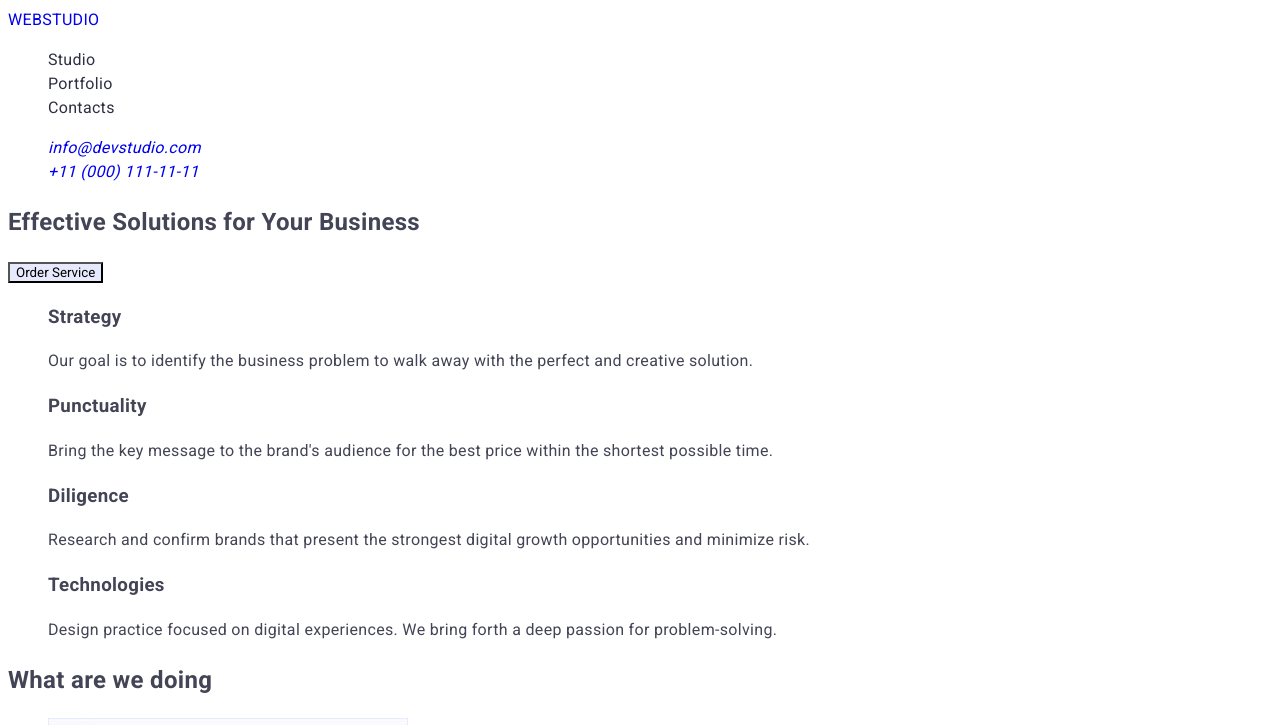
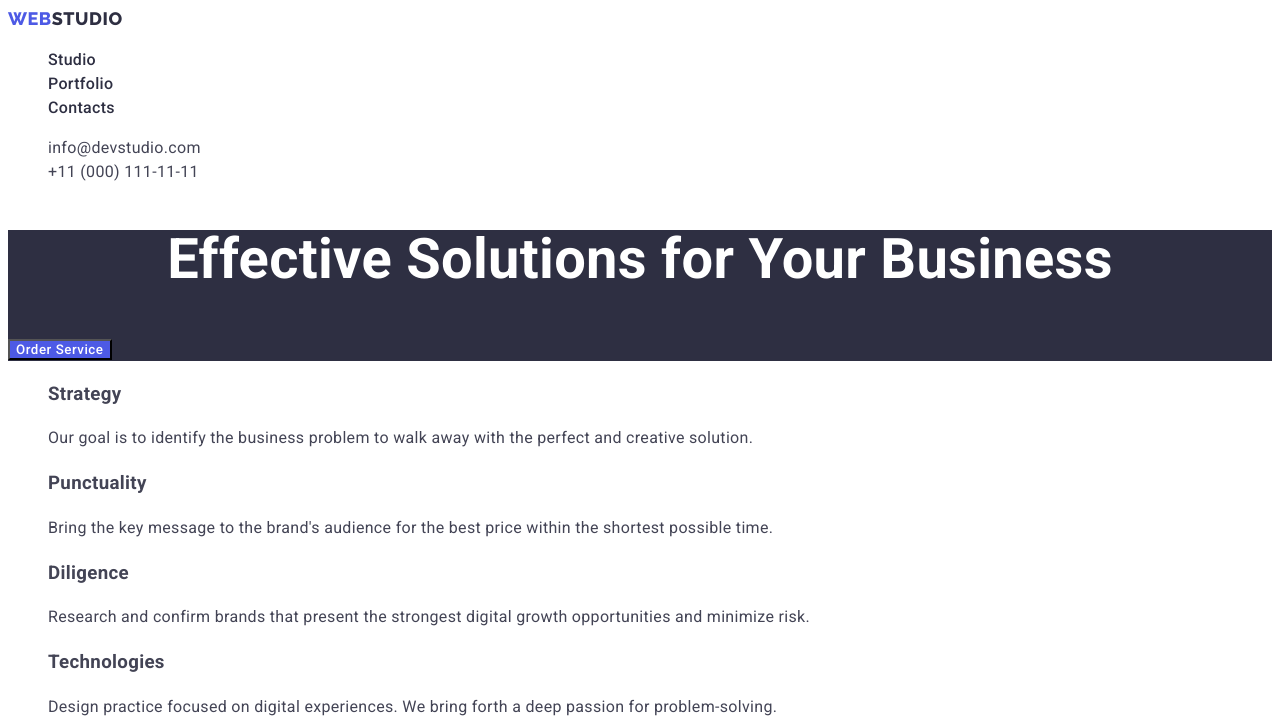
Before and after one commit to RD-DE-VSV/goit-markup-hw-02, a plain HTML site: page index.html in a window 1280 px wide. Shown: the top 725 px of the page. Drawn offline with Linux system fonts and the light colour scheme.

Commit message:
Update styles.css

```diff
--- a/css/styles.css
+++ b/css/styles.css
@@ -2,17 +2,21 @@
   /* Text colors */
   --color-txt-main-slate: #434455;
   --color-txt-nav-hover-ocean: #404bbf;
-  --color-txt-nav-navy-blue: #2e2f42;
+  --color-txt-caption-navy-blue: #2e2f42;
+  --color-txt-caption-iris: #4d5ae5;
+  --color-txt-caption-cloud: #f4f4fd;
+  --color-txt-white: #ffffff;
   /* BG colors */
-  --color-btn-hover-ocean: #404bbf;
-  --color-iris: #4d5ae5;
+  --color-bg-btn-hover-ocean: #404bbf;
+  --color-bg-white: #ffffff;
+  --color-bg-navy-blue: #2e2f42;
+  --color-bg-btn-iris: #4d5ae5;
+  --color-bg-btn-cloud: #f4f4fd;
   --color-green: #31d0aa;
   --color-light-slate: #8e8f99;
   --color-cornflower: #e7e9fc;
-  --color-cloud: #f4f4fd;
   --color-navy-blue-modal: #2e2f42;
   --color-grey: #2e2f42;
-  --color-white: #ffffff;
   --color-dairy: #fcfcfc;
   /* Founts */
   --fount-primary: Roboto, sans-serif;
@@ -25,6 +29,7 @@
 */
 body {
   font-family: var(--fount-primary);
+  font-weight: 400;
   font-size: 16px;
   line-height: 1.5;
   letter-spacing: 0.02em;
@@ -37,24 +42,34 @@ body {
 }
 .logo {
   text-transform: uppercase;
+  font-family: var(--fount-secondary);
+  font-weight: 800;
+  font-size: 18px;
+  line-height: 1.17;
+  align-items: center;
+  letter-spacing: 0.03em;
+  color: var(--color-txt-caption-iris);
 }
 .logo-light {
-  text-transform: uppercase;
+  color: var(--color-txt-caption-cloud);
 }
 .logo-dark {
-  text-transform: uppercase;
+  color: var(--color-txt-caption-navy-blue);
 }
 .btn {
   font-family: inherit;
-  background-color: transparent;
+  background-color: var(--color-bg-btn-cloud);
   cursor: pointer;
+  font-weight: 500;
+  align-items: center;
+  letter-spacing: 0.04em;
 }
 .btn:hover,
 .btn:focus {
-  background-color: var(--color-btn-hover-ocean);
+  background-color: var(--color-bg-btn-hover-ocean);
 }
 .btn-dark {
-  background-color: #e7e9fc;
+  background-color: var(--color-bg-btn-iris);
 }
 /* Reset  styles*/
 .link {
@@ -70,42 +85,52 @@ body {
 */
 
 .header {
+  background-color: var(--color-bg-white);
 }
 .header-nav {
 }
-.header-logo {
-  text-transform: uppercase;
-}
 .header-list {
+  font-weight: 500;
 }
 .header-item {
 }
 .header-link {
-  color: var(--color-txt-nav-navy-blue);
+  color: var(--color-txt-caption-navy-blue);
 }
 .header-link:hover,
 .header-link:focus {
   color: var(--color-txt-nav-hover-ocean);
 }
 .header-contact {
+  font-style: normal;
 }
 .header-contact-list {
 }
 .header-contact-item {
 }
 .header-contact-link {
+  color: var(--color-txt-main-slate);
 }
-/* uppertitle undertitle slider */
-/*
+.header-contact-link:hover,
+.header-contact-link:focus {
+  color: var(--color-txt-nav-hover-ocean);
+} /*
   |==========================================================
   | Hero styles
   |==========================================================
 */
 .hero {
+  background-color: var(--color-bg-navy-blue);
 }
 .hero-title {
+  font-weight: 700;
+  font-size: 56px;
+  line-height: 1.07;
+  text-align: center;
+  color: var(--color-txt-white);
 }
 .hero-btn {
+  color: var(--color-txt-white);
 }
 /*
   |==========================================================
```
